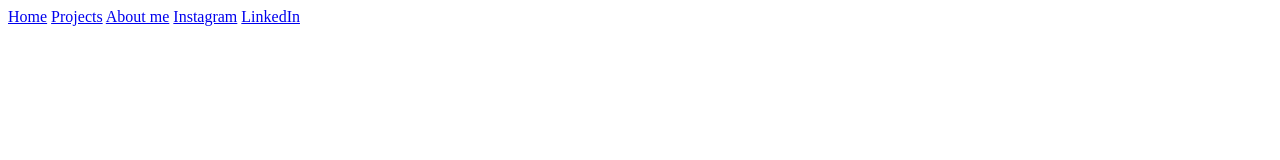
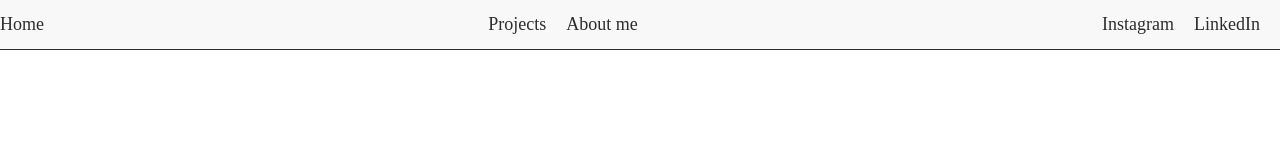
Before and after one commit to yoanaiviv/s6-portfolio, a website built with Vite: page portfolio/index.html in a window 1280 px wide. Built offline with nearby package versions, Linux system fonts and the light colour scheme.

Commit message:
intial nav bar styles

```diff
--- a/portfolio/css/navigation-bar.css
+++ b/portfolio/css/navigation-bar.css
@@ -0,0 +1,52 @@
+* {
+    margin: 0;
+    padding: 0;
+    box-sizing: border-box;
+}
+
+#app {
+    display: flex;
+    justify-content: center;
+    height: 100vh;
+}
+
+
+#main-nav {
+    display: flex;
+    justify-content: space-between;
+    align-items: center;
+    width: 1397px;
+    height: 50px;
+    background-color: #f8f8f8;
+    border-bottom: 1px solid #2D2D2D;
+
+    .socials-buttons li a{
+        margin-right: 20px;
+    }
+
+    .pages-buttons li a{
+        margin-right: 20px;
+    }
+}
+
+/* Styling each list */
+#main-nav ul {
+    display: flex;
+    list-style: none;
+    margin: 0;
+    padding: 0;
+
+    li {
+        margin: 0;
+    }
+
+    a {
+        text-decoration: none;
+        color: #2D2D2D;
+        font-size: 18px;
+    }
+
+    a:hover {
+        color: #007BFF;
+    }
+}
--- a/portfolio/index.html
+++ b/portfolio/index.html
@@ -9,12 +9,18 @@
   </head>
   <body>
     <div id="app">
-      <nav id="main-nav" class="topbar">
-        <a href="/" onclick="route()">Home</a>
-        <a href="/projects" onclick="route()">Projects</a>
-        <a href="/about-me" onclick="route()">About me</a>
-        <a href="/instagram" onclick="route()">Instagram</a>
-        <a href="/linkedin" onclick="route()">LinkedIn</a>
+      <nav id="main-nav" class="top-bar">
+        <ul class="home-icon-buttons">
+        <li><a href="/" onclick="route()">Home</a></li>
+        </ul>
+        <ul class="pages-buttons">
+        <li><a href="/projects" onclick="route()">Projects</a></li>
+        <li><a href="/about-me" onclick="route()">About me</a></li>
+        </ul>
+        <ul class="socials-buttons">
+        <li><a href="/instagram" onclick="route()">Instagram</a></li>
+        <li><a href="/linkedin" onclick="route()">LinkedIn</a></li>
+        </ul>
       </nav>
     </div>
 
```
